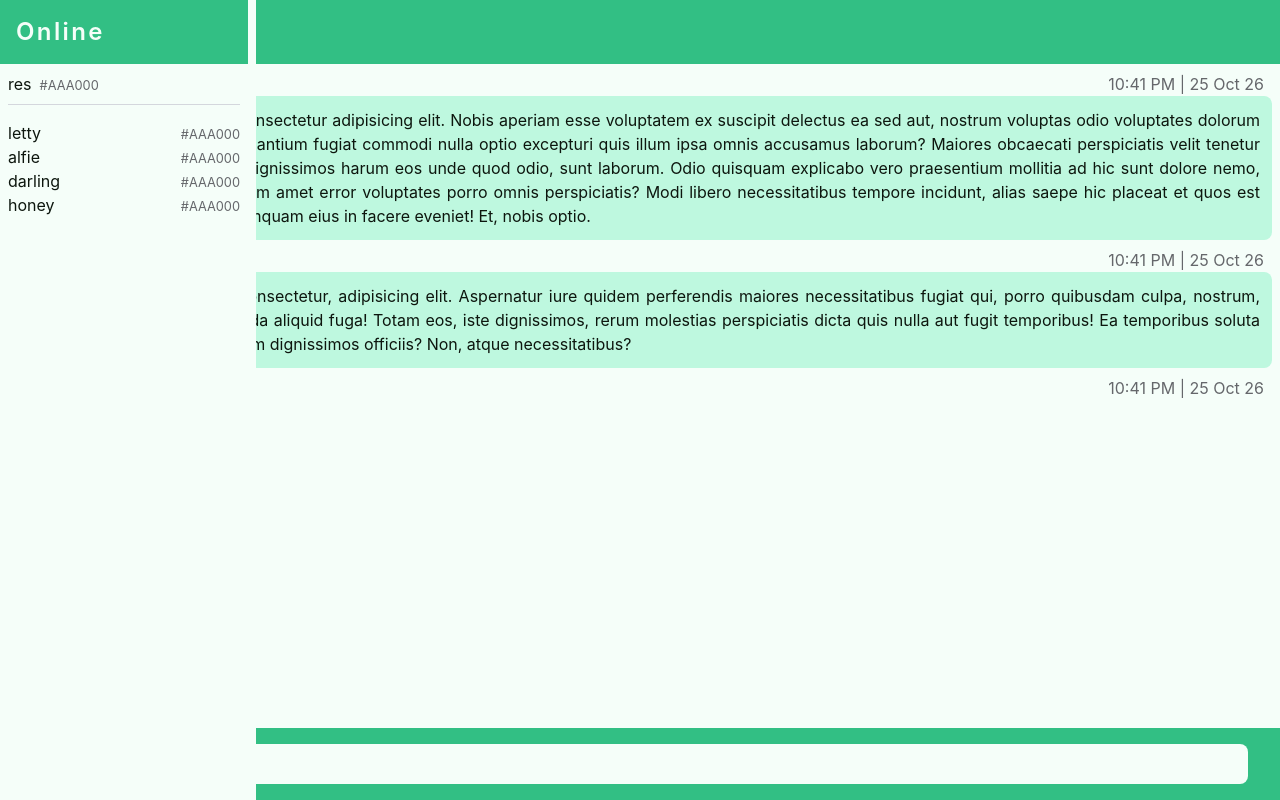
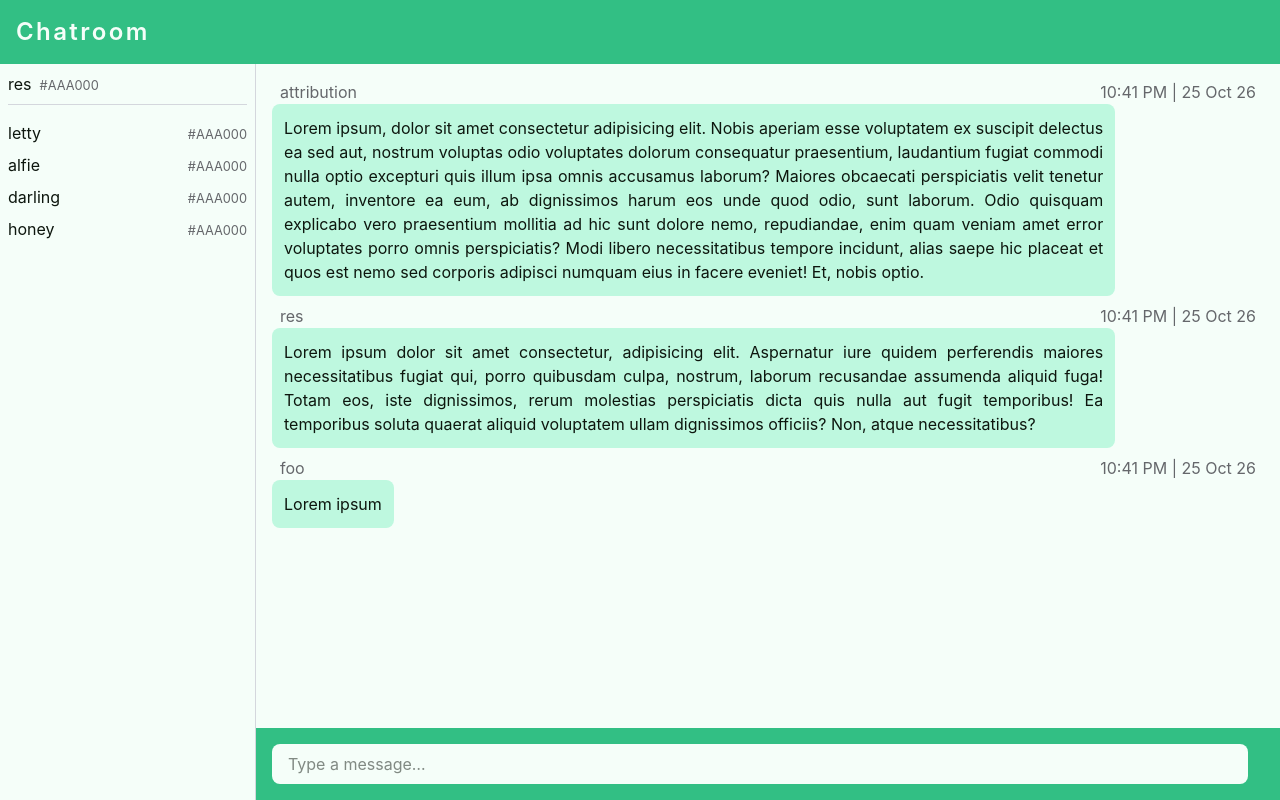
Before and after one commit to res-londres/chatroom, a React (Vite) app: page / in a window 1280 px wide. Built offline with nearby package versions, Linux system fonts and the light colour scheme; what @iconify/tailwind4 would draw is missing.

Commit message:
feat(ui): add desktop layout

```diff
--- a/src/App.jsx
+++ b/src/App.jsx
@@ -8,8 +8,8 @@ function App() {
         <h1>Chatroom</h1>
       </header>
       <div className="flex flex-1 overflow-hidden">
-        <aside className="fixed inset-y-0 left-0 flex w-64 -translate-x-0 transform flex-col border-r-8 border-[#F5FEF9] bg-[#F5FEF9] transition-transform">
-          <header className="flex items-center justify-between bg-[#32BF84] p-4 text-2xl font-semibold tracking-widest text-[#F5FEF9]">
+        <aside className="fixed inset-y-0 left-0 flex w-64 -translate-x-full transform flex-col border-r-8 border-[#F5FEF9] bg-[#F5FEF9] transition-transform md:static md:translate-x-0 md:border-r md:border-[#d4d7dd]">
+          <header className="md:hidden flex items-center justify-between bg-[#32BF84] p-4 text-2xl font-semibold tracking-widest text-[#F5FEF9]">
             <span>Online</span>
             <span className="icon-[ph--caret-right-bold]"></span>
           </header>
@@ -19,9 +19,9 @@ function App() {
                 <span>res</span>
                 <span className="ml-2 text-[80%] text-[#65676B]">#AAA000</span>
               </div>
-              <span class="icon-[ph--note-pencil-bold]"></span>
+              <span className="icon-[ph--note-pencil-bold]"></span>
             </div>
-            <div className="flex min-h-0 flex-col overflow-y-auto py-4">
+            <div className="flex min-h-0 flex-col overflow-y-auto py-4 gap-2">
               <div className="flex items-baseline justify-between">
                 <span>letty</span>
                 <span className="ml-2 text-[80%] text-[#65676B]">#AAA000</span>
@@ -42,13 +42,13 @@ function App() {
           </div>
         </aside>
         <main className="flex flex-1 flex-col">
-          <div className="flex flex-1 flex-col gap-2 overflow-y-auto p-2">
+          <div className="flex flex-1 flex-col gap-2 overflow-y-auto p-2 md:p-4">
             <div className="flex flex-col">
               <div className="flex justify-between px-2 text-[#65676B]">
                 <span>attribution</span>
                 <span>10:41 PM | 25 Oct 26</span>
               </div>
-              <div className="w-fit rounded-lg bg-[#BEF8DF] p-3 text-justify">
+              <div className="w-fit rounded-lg bg-[#BEF8DF] p-3 text-justify md:max-w-[85%]">
                 Lorem ipsum, dolor sit amet consectetur adipisicing elit. Nobis
                 aperiam esse voluptatem ex suscipit delectus ea sed aut, nostrum
                 voluptas odio voluptates dolorum consequatur praesentium,
@@ -68,7 +68,7 @@ function App() {
                 <span>res</span>
                 <span>10:41 PM | 25 Oct 26</span>
               </div>
-              <div className="w-fit rounded-lg bg-[#BEF8DF] p-3 text-justify">
+              <div className="w-fit md:max-w-[85%] rounded-lg bg-[#BEF8DF] p-3 text-justify">
                 Lorem ipsum dolor sit amet consectetur, adipisicing elit.
                 Aspernatur iure quidem perferendis maiores necessitatibus fugiat
                 qui, porro quibusdam culpa, nostrum, laborum recusandae
@@ -83,26 +83,8 @@ function App() {
                 <span>foo</span>
                 <span>10:41 PM | 25 Oct 26</span>
               </div>
-              <div className="w-fit rounded-lg bg-[#BEF8DF] p-3 text-justify">
+              <div className="w-fit md:max-w-[85%] rounded-lg bg-[#BEF8DF] p-3 text-justify">
                 Lorem ipsum
-              </div>
-            </div>
-            <div className="flex flex-col">
-              <div className="hidden justify-between px-2 text-[#65676B]">
-                <span>res</span>
-                <span>10:41 PM | 25 Oct 26</span>
-              </div>
-              <div className="w-fit rounded-lg bg-[#BEF8DF] p-3 text-justify">
-                dolor sit amet
-              </div>
-            </div>
-            <div className="flex flex-col">
-              <div className="hidden justify-between px-2 text-[#65676B]">
-                <span>res</span>
-                <span>10:41 PM | 25 Oct 26</span>
-              </div>
-              <div className="w-fit rounded-lg bg-[#BEF8DF] p-3 text-justify">
-                piw pitipiwpiw wiwiw
               </div>
             </div>
           </div>
```
